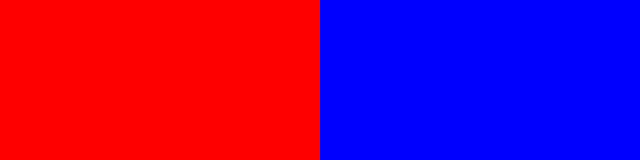
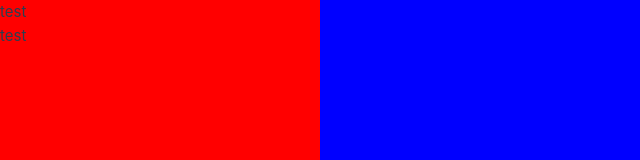
Before and after one commit to metaufiq/dnd-map, a Vue app: page / in a window 1280 px wide. Shown: the top 160 px of the page, without its empty margins (0-640 px from the left). Built offline with nearby package versions, Linux system fonts and the light colour scheme.

Commit message:
create sidebar item

```diff
--- a/src/views/Dashboard/DashboardView.vue
+++ b/src/views/Dashboard/DashboardView.vue
@@ -1,5 +1,5 @@
 <script setup lang="ts">
-import SidebarBase from './components/SidebarBase.vue'
+import SidebarBase from './components/Sidebar/SidebarBase.vue'
 import ContentBase from './components/ContentBase.vue'
 </script>
 
--- /dev/null
+++ b/src/views/Dashboard/components/Sidebar/SidebarBase.vue
@@ -0,0 +1,15 @@
+<script setup lang="ts">
+import SidebarItem from './SidebarItem.vue'
+</script>
+<template>
+  <nav class="sidebar">
+    <SidebarItem icon="test" text="test" />
+  </nav>
+</template>
+
+<style scoped>
+.sidebar {
+  flex: 1;
+  background-color: red;
+}
+</style>
--- /dev/null
+++ b/src/views/Dashboard/components/Sidebar/SidebarItem.vue
@@ -0,0 +1,16 @@
+<script setup lang="ts">
+const props = defineProps({
+  icon: String,
+  text: String
+})
+const icon = props.icon
+const text = props.text
+</script>
+<template>
+  <div>
+    <div>{{ icon }}</div>
+    <div>{{ text }}</div>
+  </div>
+</template>
+
+<style></style>
--- a/src/views/Dashboard/components/SidebarBase.vue
+++ /dev/null
@@ -1,10 +0,0 @@
-<template>
-  <nav class="sidebar"></nav>
-</template>
-
-<style scoped>
-.sidebar {
-  flex: 1;
-  background-color: red;
-}
-</style>
```
